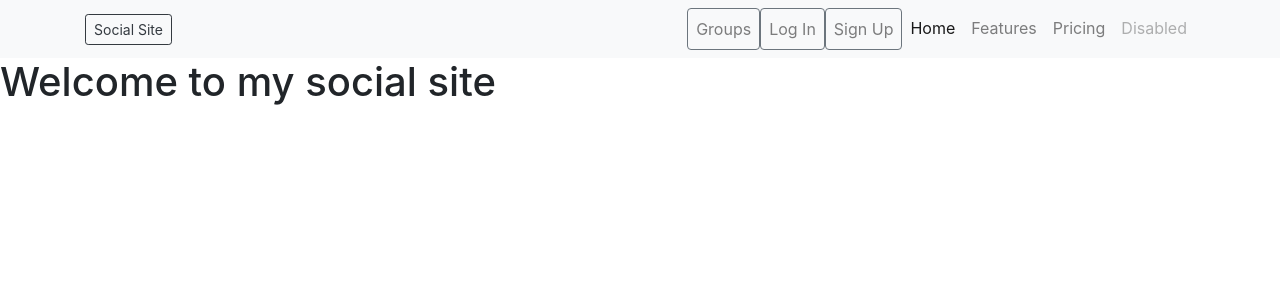
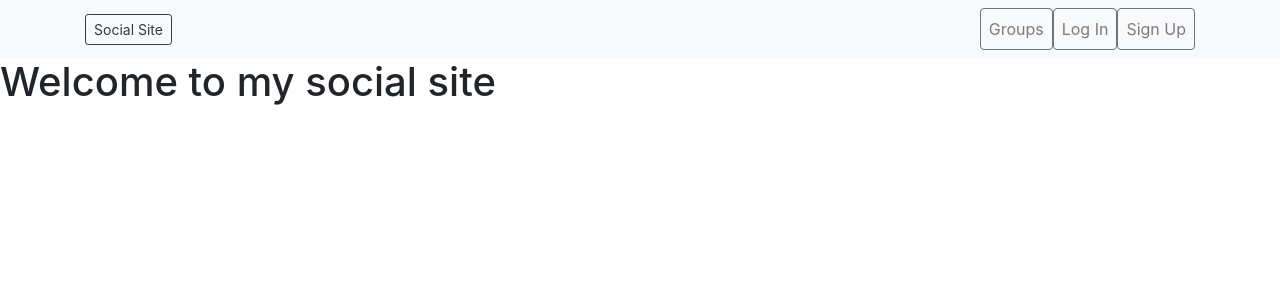
Before and after one commit to JaworskiAleksander/simple_social, a Django app: page / in a window 1280 px wide. Shown: the top 300 px of the page. Run offline with Django 3.2, Linux system fonts and the light colour scheme; some libraries are stand-ins or nearby versions.

Commit message:
remove unused links

```diff
--- a/simplesocial/templates/base.html
+++ b/simplesocial/templates/base.html
@@ -55,20 +55,6 @@
                         <a class="nav-link btn btn-outline-secondary" href="#">Sign Up</a>
                     </li>
                     {% endif%}
-
-
-                    <li class="nav-item active">
-                        <a class="nav-link" href="#">Home <span class="sr-only">(current)</span></a>
-                    </li>
-                    <li class="nav-item">
-                        <a class="nav-link" href="#">Features</a>
-                    </li>
-                    <li class="nav-item">
-                        <a class="nav-link" href="#">Pricing</a>
-                    </li>
-                    <li class="nav-item">
-                        <a class="nav-link disabled" href="#" tabindex="-1" aria-disabled="true">Disabled</a>
-                    </li>
                 </ul>
         </div>
       </nav>
```
